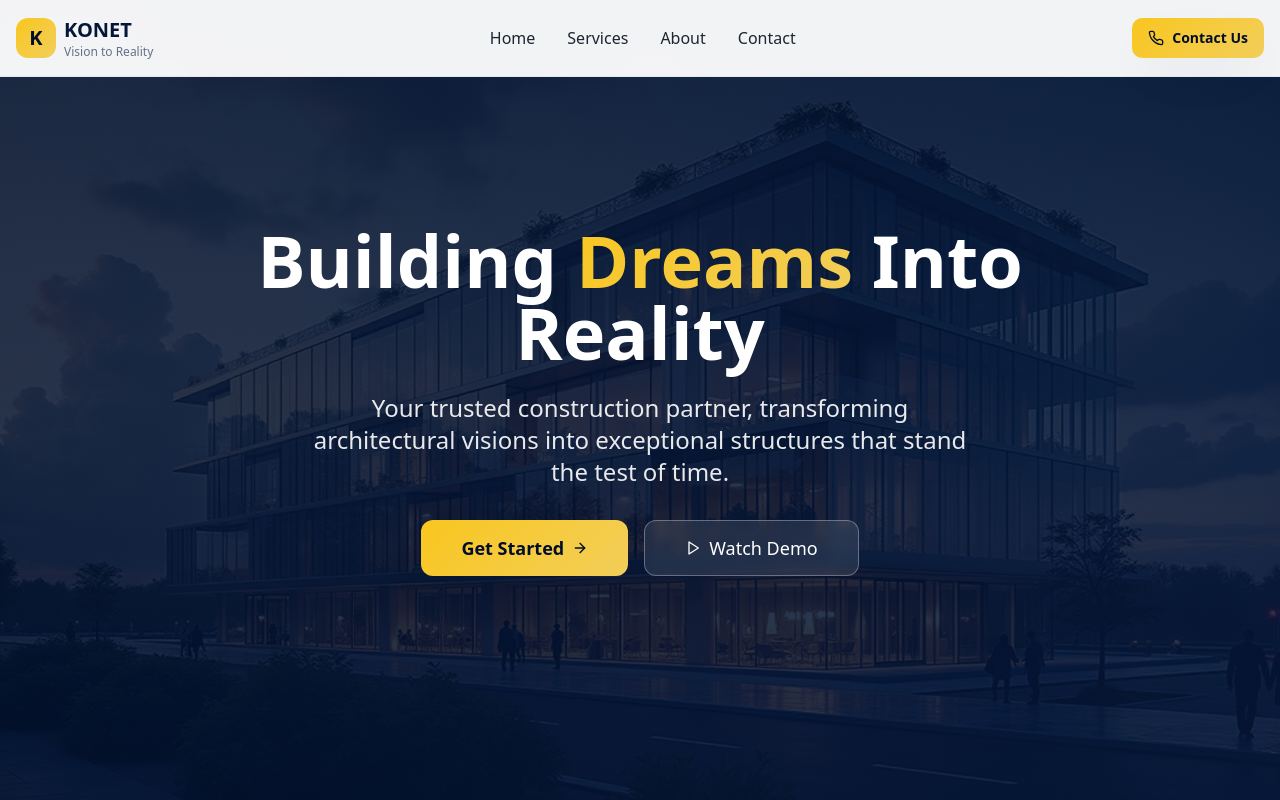
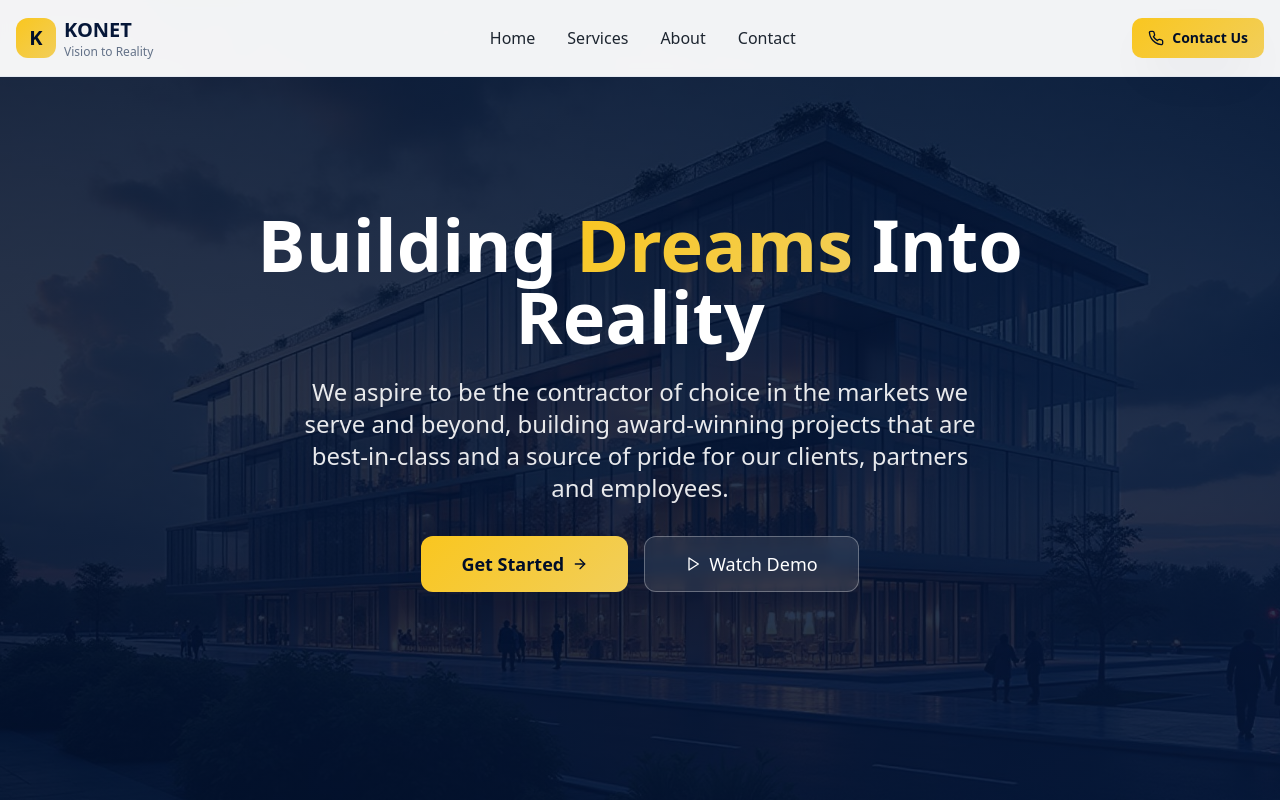
Before and after one commit to nttare0/konet-vision-reality, a React (Vite) app: page / in a window 1280 px wide. Shown: the top 800 px of the page. Built offline with nearby package versions, Linux system fonts and the light colour scheme.

Commit message:
Visual edit in Lovable
Edited UI in Lovable

```diff
--- a/src/components/Hero.tsx
+++ b/src/components/Hero.tsx
@@ -1,15 +1,12 @@
 import { Button } from "@/components/ui/button";
 import { ArrowRight, Play } from "lucide-react";
 import heroImage from "@/assets/hero-bg.jpg";
-
 const Hero = () => {
-  return (
-    <section id="home" className="relative min-h-screen flex items-center justify-center overflow-hidden">
+  return <section id="home" className="relative min-h-screen flex items-center justify-center overflow-hidden">
       {/* Background Image */}
-      <div
-        className="absolute inset-0 bg-cover bg-center bg-no-repeat"
-        style={{ backgroundImage: `url(${heroImage})` }}
-      >
+      <div className="absolute inset-0 bg-cover bg-center bg-no-repeat" style={{
+      backgroundImage: `url(${heroImage})`
+    }}>
         <div className="absolute inset-0 bg-gradient-hero opacity-85"></div>
       </div>
 
@@ -23,9 +20,7 @@ const Hero = () => {
             </span>{" "}
             Into Reality
           </h1>
-          <p className="text-xl md:text-2xl mb-8 text-white/90 max-w-2xl mx-auto">
-            Your trusted construction partner, transforming architectural visions into exceptional structures that stand the test of time.
-          </p>
+          <p className="text-xl md:text-2xl mb-8 text-white/90 max-w-2xl mx-auto">We aspire to be the contractor of choice in the markets we serve and beyond, building award-winning projects that are best-in-class and a source of pride for our clients, partners and employees.</p>
 
           <div className="flex flex-col sm:flex-row gap-4 justify-center items-center">
             <Button variant="hero" size="xl" className="group">
@@ -40,8 +35,6 @@ const Hero = () => {
         </div>
 
       </div>
-    </section>
-  );
+    </section>;
 };
-
 export default Hero;
```
